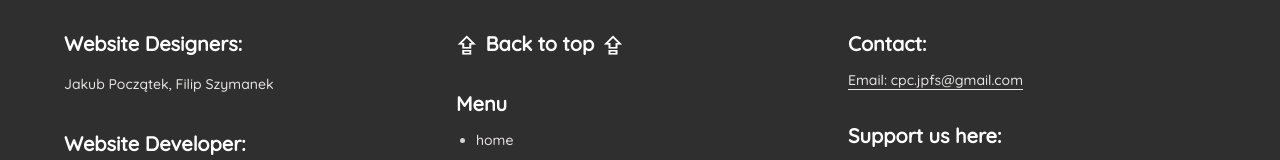
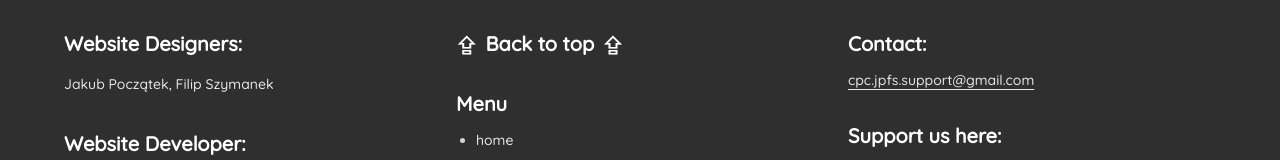
Before and after one commit to Projekty-programistyczne-Meteo/Convection-parameters-calculator, a React (Vite) app in the folder app/cpc/: page / in a window 1280 px wide. Shown: the part 755-915 px from the top of the page. Built offline with nearby package versions, Linux system fonts and the light colour scheme.

Commit message:
added footer

```diff
--- a/app/cpc/src/components/layout/Footer.tsx
+++ b/app/cpc/src/components/layout/Footer.tsx
@@ -107,10 +107,10 @@ function Footer() {
                 Contact:
               </h3>
               <a
-                href="mailto:cpc.jpfs@gmail.com"
+                href="mailto:cpc.jpfs.support@gmail.com"
                 className="mt-3 inline-block text-xs md:text-sm text-stone-200 underline underline-offset-4 transition hover:text-white"
               >
-                Email: cpc.jpfs@gmail.com
+                cpc.jpfs.support@gmail.com
               </a>
             </div>
 
```
